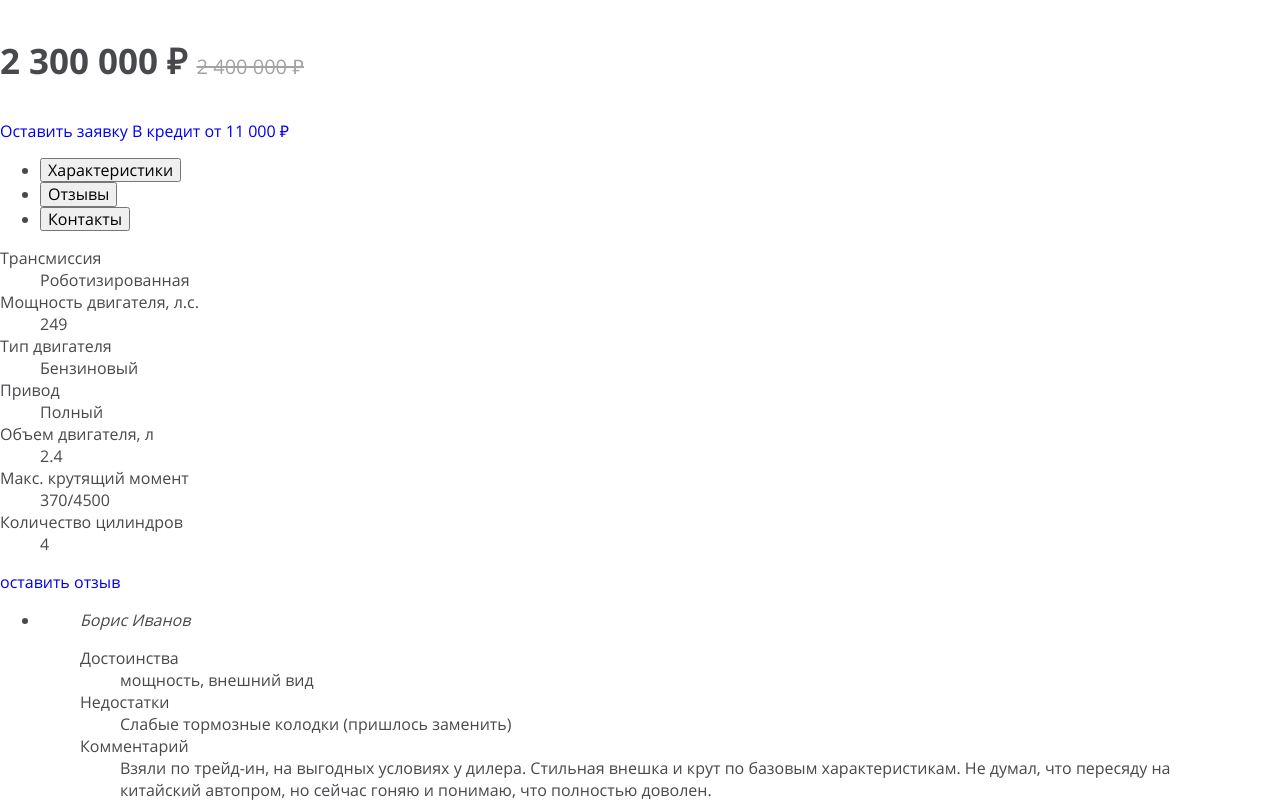
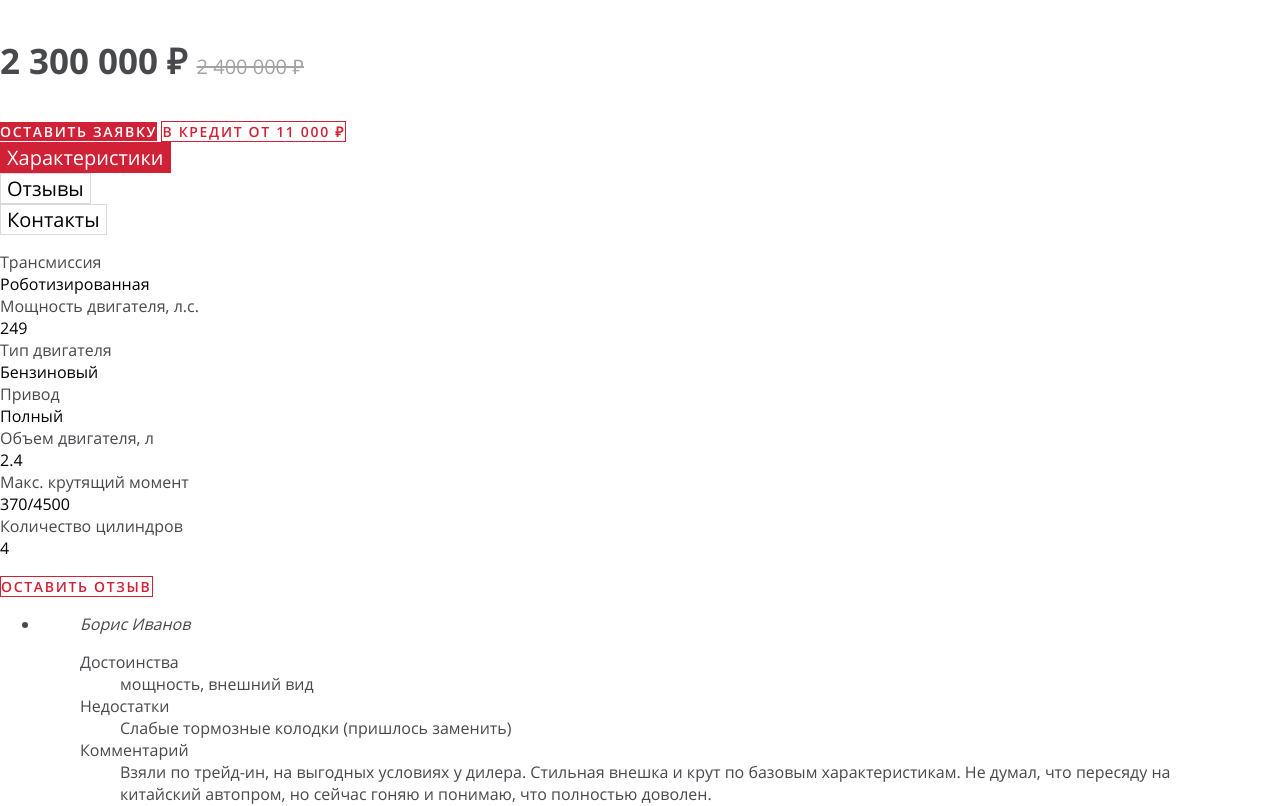
Before and after one commit to geoniced/avto-moto, a React (Create React App) app: page / in a window 1280 px wide. Shown: the part 1062-1868 px from the top of the page. Built offline with nearby package versions, Linux system fonts and the light colour scheme.

Commit message:
Добавляет базовые стили к табам, характеристикам и создает файл с отзывами

```diff
--- /dev/null
+++ b/src/scss/stats.scss
@@ -0,0 +1,5 @@
+.stats__value {
+  margin: 0;
+  color: $black;
+  // text-align: right; // Возможно оно и не нужно будет TODO: Delete later if it needs to
+}
--- a/src/scss/style.scss
+++ b/src/scss/style.scss
@@ -3,9 +3,14 @@
 @import "./variables.scss";
 @import "./scaffolding.scss";
 
+@import "./button.scss";
+
 @import "./main-header.scss";
 @import "./site-navigation.scss";
 
 @import "./car-info.scss";
+@import "./tabs.scss";
+@import "./stats.scss";
+@import "./reviews.scss";
 
 @import "./main-footer.scss";
--- /dev/null
+++ b/src/scss/tabs.scss
@@ -0,0 +1,20 @@
+.tabs__list {
+  margin: 0;
+  padding: 0;
+  list-style: none;
+}
+
+.tabs__button {
+  font-size: 20px;
+  line-height: 27px;
+  text-align: center;
+
+  border: 1px solid $gray;
+  background-color: $white;
+}
+
+.tabs__item--active .tabs__button {
+  border-color: $red;
+  color: $white;
+  background-color: $red;
+}
--- a/src/scss/variables.scss
+++ b/src/scss/variables.scss
@@ -2,6 +2,7 @@ $black: #000000;
 $accent-black: #48494D;
 
 $white: #FFFFFF;
+$gray: #D7D9DF;
 $light-gray: #F5F5F9;
 
 $red: #D12136;
```
Also changed, not shown: src/scss/reviews.scss (added).
